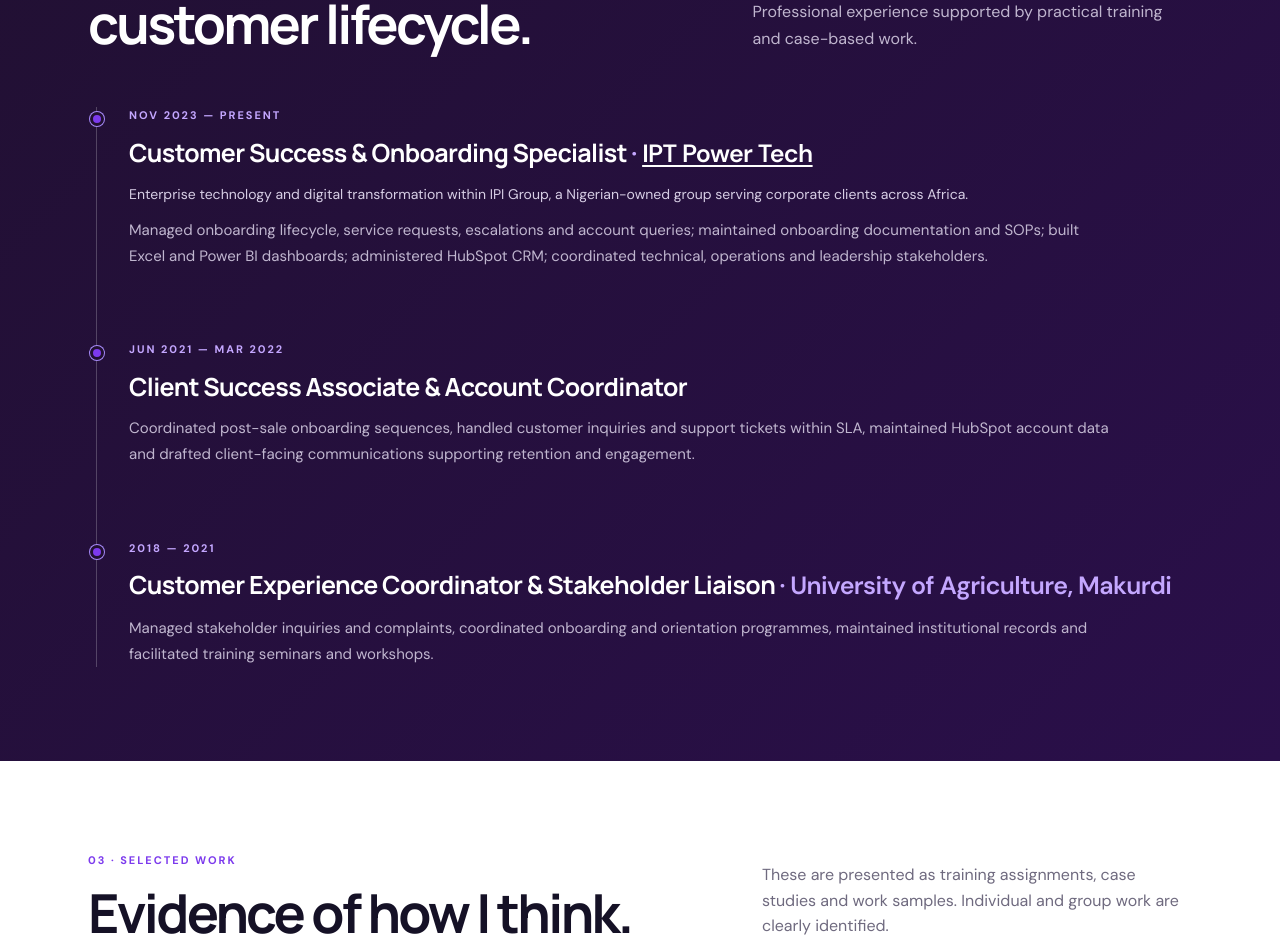
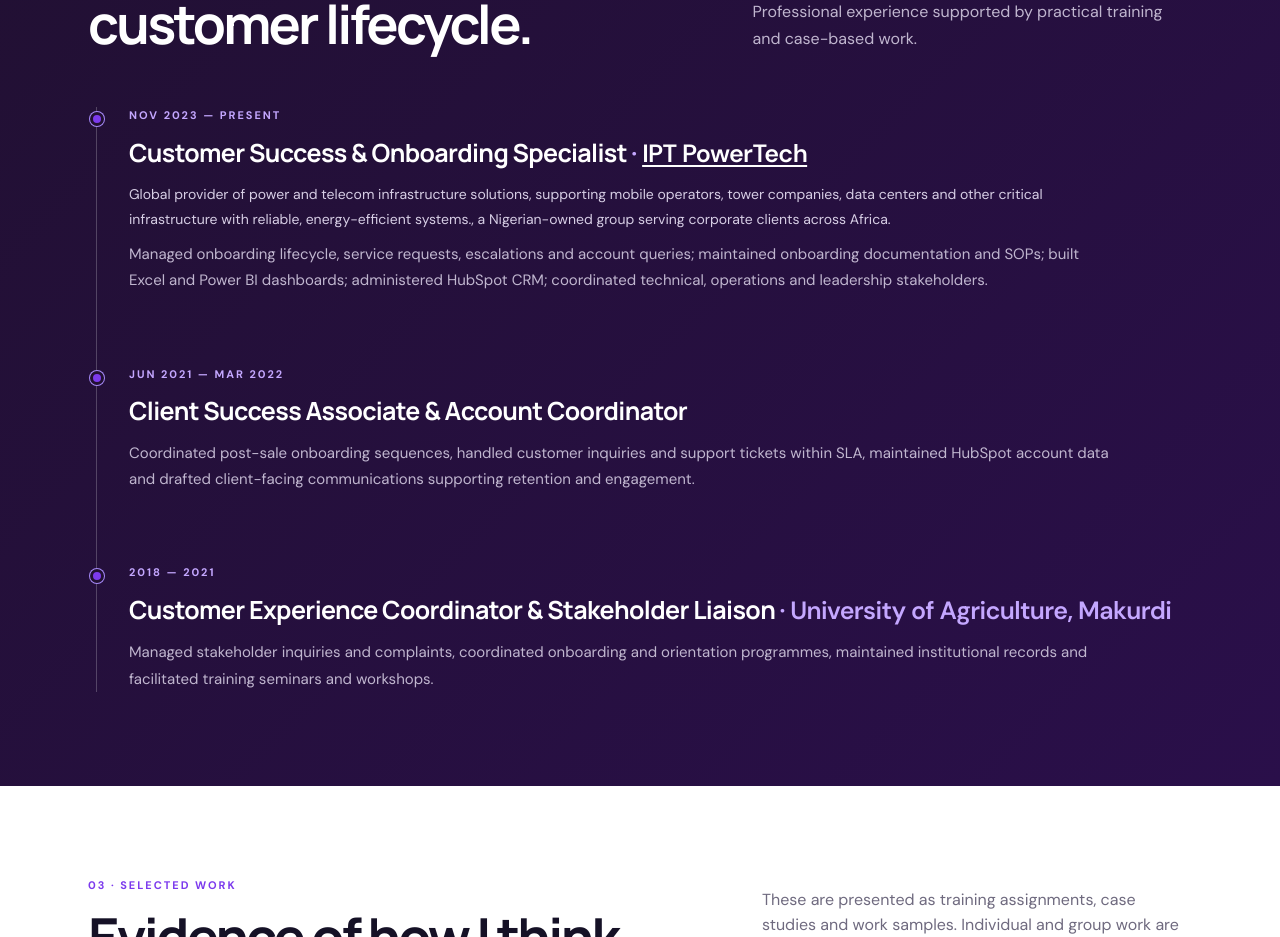
Before and after one commit to GoodnessN/goodness-csm-portfolio, a React (Vite) app: page / in a window 1280 px wide. Shown: the part 3460-4397 px from the top of the page. Built offline with nearby package versions, Linux system fonts and the light colour scheme.

Commit message:
Update main.jsx

```diff
--- a/src/main.jsx
+++ b/src/main.jsx
@@ -145,7 +145,7 @@ function App(){
    <section id="about" className="section"><div className="container two-col"><div><p className="section-kicker">01 · ABOUT ME</p><h2>I don't wait for the health score to turn red. I watch for the signals before the dashboard does.</h2></div><div className="body-copy">{aboutText.map(p=><p key={p}>{p}</p>)}<div className="quote">“Customer Success is not support with a friendlier title. It is the discipline of making customer value visible, measurable and repeatable.”</div><p className="about-cta"><strong>Curious what this looks like in practice?</strong> Check out my case studies below—or reach out and let's talk about your customers.</p></div></div></section>
 
    <section id="experience" className="section section-dark"><div className="container"><p className="section-kicker">02 · EXPERIENCE</p><div className="experience-head"><h2>Built around the customer lifecycle.</h2><p>Professional experience supported by practical training and case-based work.</p></div><div className="timeline">
-    <div className="timeline-item"><div className="timeline-dot"></div><div className="timeline-meta">NOV 2023 — PRESENT</div><h3>Customer Success & Onboarding Specialist <span>· <a href="https://www.ipi.ng/" target="_blank" rel="noreferrer">IPT Power Tech</a></span></h3><p className="company-context">Enterprise technology and digital transformation within IPI Group, a Nigerian-owned group serving corporate clients across Africa.</p><p>Managed onboarding lifecycle, service requests, escalations and account queries; maintained onboarding documentation and SOPs; built Excel and Power BI dashboards; administered HubSpot CRM; coordinated technical, operations and leadership stakeholders.</p></div>
+    <div className="timeline-item"><div className="timeline-dot"></div><div className="timeline-meta">NOV 2023 — PRESENT</div><h3>Customer Success & Onboarding Specialist <span>· <a href="https://iptpowertech.com/" target="_blank" rel="noreferrer">IPT PowerTech</a></span></h3><p className="company-context">Global provider of power and telecom infrastructure solutions, supporting mobile operators, tower companies, data centers and other critical infrastructure with reliable, energy-efficient systems., a Nigerian-owned group serving corporate clients across Africa.</p><p>Managed onboarding lifecycle, service requests, escalations and account queries; maintained onboarding documentation and SOPs; built Excel and Power BI dashboards; administered HubSpot CRM; coordinated technical, operations and leadership stakeholders.</p></div>
     <div className="timeline-item"><div className="timeline-dot"></div><div className="timeline-meta">JUN 2021 — MAR 2022</div><h3>Client Success Associate & Account Coordinator</h3><p>Coordinated post-sale onboarding sequences, handled customer inquiries and support tickets within SLA, maintained HubSpot account data and drafted client-facing communications supporting retention and engagement.</p></div>
     <div className="timeline-item"><div className="timeline-dot"></div><div className="timeline-meta">2018 — 2021</div><h3>Customer Experience Coordinator & Stakeholder Liaison <span>· University of Agriculture, Makurdi</span></h3><p>Managed stakeholder inquiries and complaints, coordinated onboarding and orientation programmes, maintained institutional records and facilitated training seminars and workshops.</p></div>
    </div></div></section>
```
